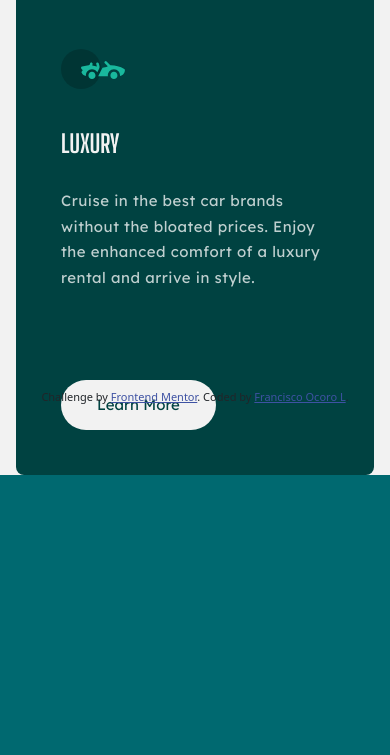
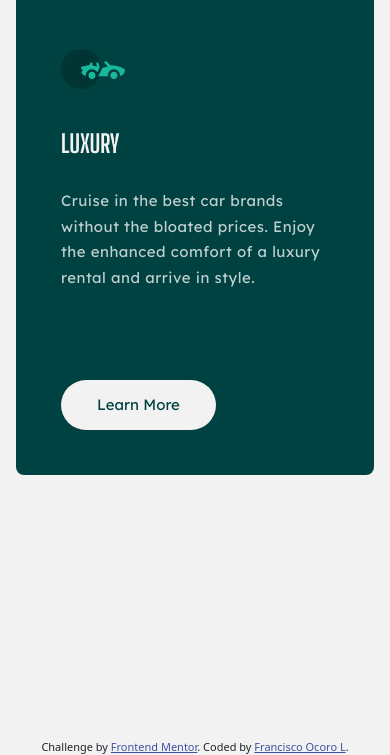
Before and after one commit to faol0630/3-column-preview-card-component, a PHP site: page / in a window 390 px wide. Shown: the part 980-1735 px from the top of the page. Before the commit the page ends 1455 px from the top, so only its background shows below. Run offline with PHP 8.4, Linux system fonts and the light colour scheme.

Commit message:
editing web responsive.

```diff
--- a/style.css
+++ b/style.css
@@ -9,6 +9,7 @@
     }
     body{
       background-color: hsl(0, 0%, 95%);
+      height: 97vh;
     }
 
     #main{
@@ -76,6 +77,7 @@
     }
     .col{
       padding: 45px;
+
     }
     #sedans{
       background-color: hsl(31, 77%, 52%);
@@ -111,9 +113,20 @@
       border-bottom-right-radius: 8px;
       border-bottom-left-radius: 8px;
     }
+    .attribution{
+      margin-top: 300px;
+    }
     }
 
-    @media(max-width:521px){
+
+    @media (max-width: 768px) {
+      .attribution{
+        margin-top: 400px;
+      }
+    }
+
+
+    @media(max-width:535px){
 
       #sedans{
       border-top-left-radius: 8px;
@@ -131,13 +144,23 @@
       border-bottom-left-radius: 8px;
     }
     .attribution{
-      margin-top: 400px;
+      margin-top: 700px;
     }
     }
 
-    @media(max-width:390px){
+    @media(max-width:480px){
       .attribution{
-      margin-top: 550px;
+      margin-top: 800px;
+    }
+    }
+    @media(max-width:395px){
+      .attribution{
+      margin-top: 900px;
+    }
+    }
+    @media(max-width:320px){
+      .attribution{
+      margin-top: 1000px;
     }
     }
 
```
